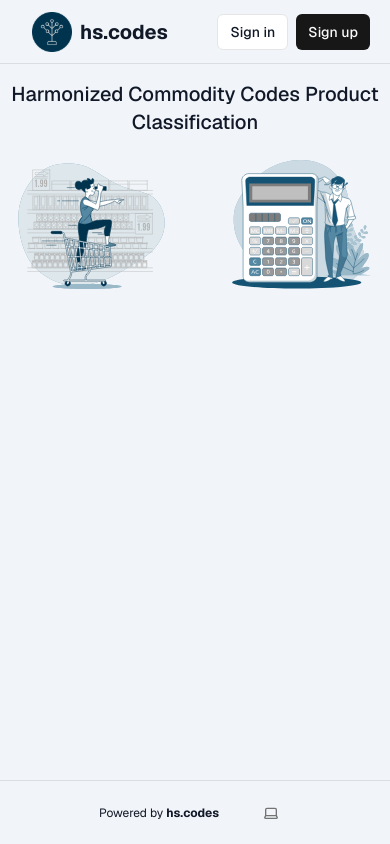
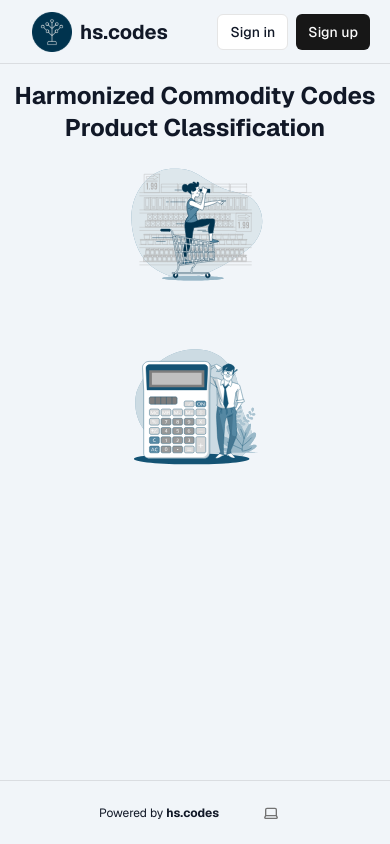
Before and after one commit to samabos/hscodes, a Next.js app in the folder code.ui/: page / in a window 390 px wide. Built offline with nearby package versions, Linux system fonts and the light colour scheme; no server answers.

Commit message:
refining

```diff
--- a/code.ui/app/classification/import.tsx
+++ b/code.ui/app/classification/import.tsx
@@ -61,7 +61,7 @@ const ImportComponent: React.FC = () => {
   };
 
   return (
-  <div className="p-4 bg-white dark:bg-gray-800 rounded-lg min-w-full">
+  <div className="p-8 bg-white dark:bg-gray-800 rounded-lg min-w-full">
     <h3 className="text-center text-2xl font-bold mt-4 text-gray-800 dark:text-gray-200">
       PRODUCT CLASSIFICATION
     </h3>
--- a/code.ui/components/hero.tsx
+++ b/code.ui/components/hero.tsx
@@ -6,46 +6,34 @@ export default function Header() {
   return (
   <div className="my-4 text-center">
     <div className="">
-      <p className="AutumnHomeText text-xl font-medium">
+      <p className="AutumnHomeText text-2xl font-bold">
         Harmonized Commodity Codes Product Classification
       </p>
     </div>
 
-    <div className="grid grid-cols-2 gap-8 items-center">
+    <div className="grid grid-cols-1 sm:grid-cols-2 gap-8 items-center">
   <div className="text-center">
     <Link href="/classification">
       <img
         src="/images/classification.svg"
-        className="mx-auto w-80 transition-transform duration-300 ease-in-out hover:scale-105"
+        className="mx-auto w-40 sm:w-60 md:w-72 xl:w-80 2xl:w-[40vw] transition-transform duration-300 ease-in-out hover:scale-105"
         alt="Classification"
       />
     </Link>
-
-   {/*  <Button
-      size="lg"
-      variant={"outline"}
-      className="py-2 px-6">
-      <Link href="/classification">Product Classification</Link>
-    </Button> */}
   </div>
 
   <div className="text-center">
     <Link href="/">
       <img
         src="/images/calculator.svg"
-        className="mx-auto w-80 transition-transform duration-300 ease-in-out hover:scale-105"
+        className="mx-auto w-40 sm:w-60 md:w-72 xl:w-80 2xl:w-[40vw]  transition-transform duration-300 ease-in-out hover:scale-105"
         alt="Calculator"
       />
     </Link>
-
-    {/* <Button
-      size="lg"
-      variant={"outline"}
-      className="py-2 px-6">
-      <Link href="/duty-calculator">Duty Calculator</Link>
-    </Button> */}
   </div>
 </div>
+
+
   </div>
 
   );
```
